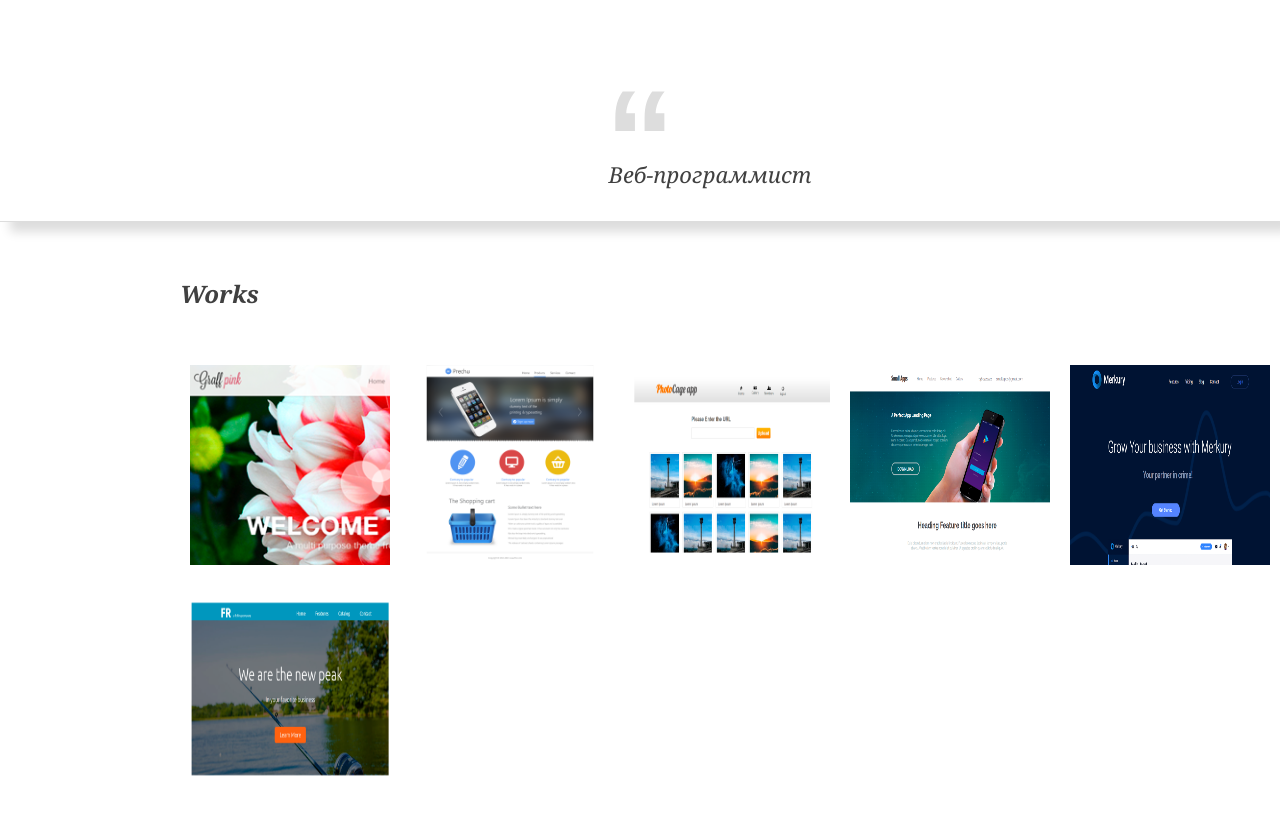
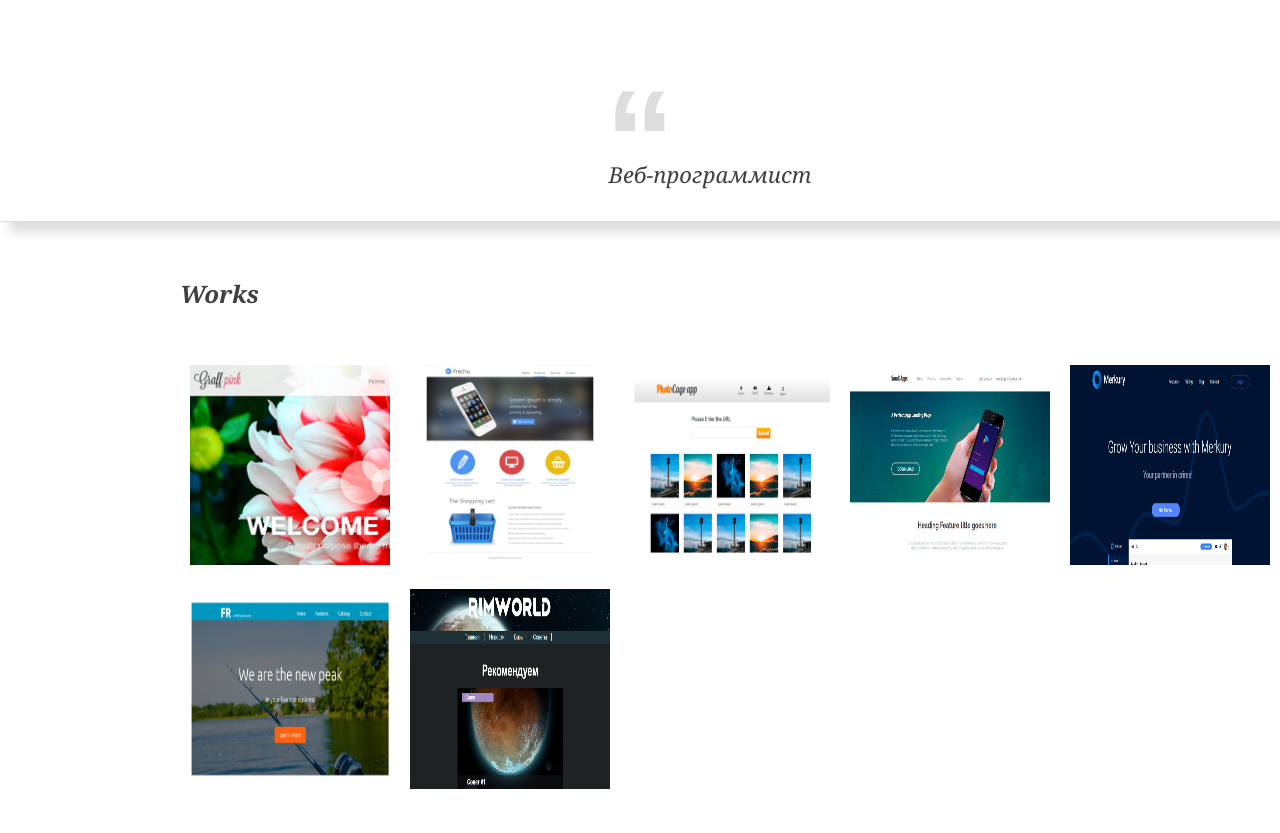
Before and after one commit to TheSaintUkraine/TheSaintUkraine.github.io, a plain HTML site: page index.html in a window 1280 px wide. Shown: the part 119-952 px from the top of the page. Drawn offline with Linux system fonts and the light colour scheme; a web font is replaced by a local one.

Commit message:
Update index.html

```diff
--- a/index.html
+++ b/index.html
@@ -34,6 +34,7 @@
       <a href="works/Merkury/index.html"><img height='200px' width='200px' src="images/work4.png" alt=""></a>
 
       <a href="works/Html/index.html"><img height='200px' width='200px' src="images/work6.png" alt=""></a>
+      <a href="works/Blog/index.html"><img height='200px' width='200px' src="images/work7.png" alt=""></a>
 
     </div>
   </div>
```
